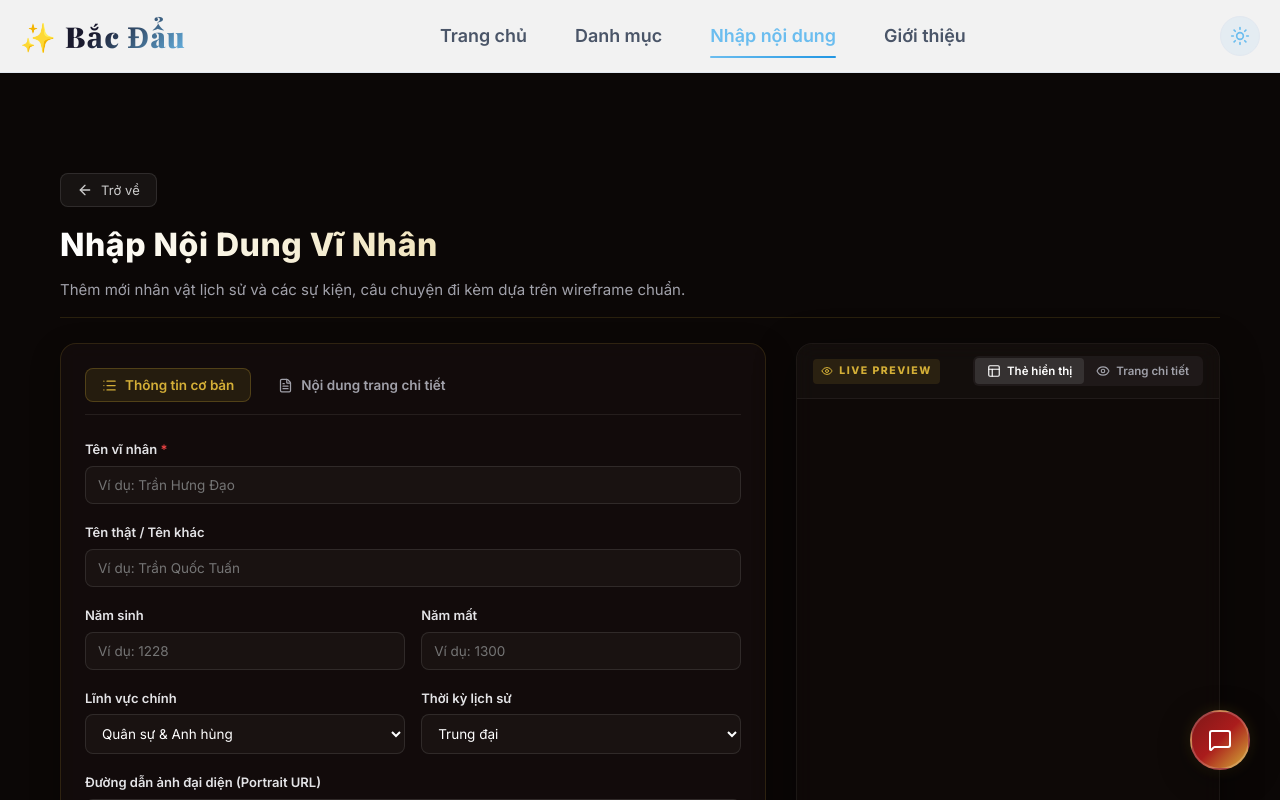
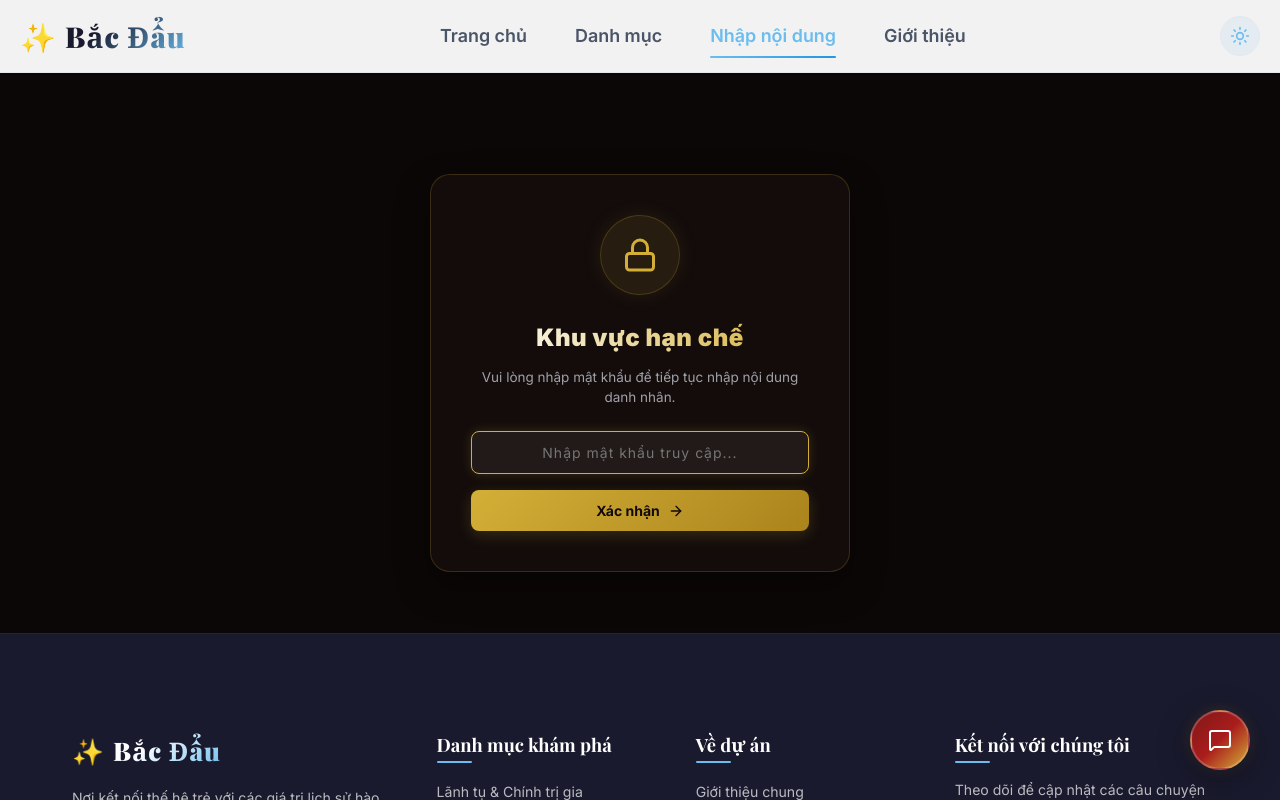
Before and after one commit to se343r/DNBD, a React (Vite) app in the folder frontend/: page /nhap-noi-dung in a window 1280 px wide. Shown: the top 800 px of the page. Built offline with nearby package versions, Linux system fonts and the light colour scheme; a web font is replaced by a local one.

Commit message:
feat: add password protection to import page

```diff
--- a/frontend/src/pages/ImportContentPage.css
+++ b/frontend/src/pages/ImportContentPage.css
@@ -662,3 +662,104 @@
     font-size: 26px;
   }
 }
+
+/* ==========================================================================
+   PASSWORD GATE (Access Protection)
+   ========================================================================== */
+
+.password-gate-card {
+  background: rgba(26, 17, 16, 0.6);
+  backdrop-filter: blur(16px);
+  border: 1px solid rgba(212, 175, 55, 0.2);
+  border-radius: 20px;
+  padding: 40px;
+  max-width: 420px;
+  width: 100%;
+  text-align: center;
+  box-shadow: 0 15px 35px rgba(0, 0, 0, 0.4);
+}
+
+.password-gate-icon {
+  width: 80px;
+  height: 80px;
+  border-radius: 50%;
+  background: rgba(212, 175, 55, 0.1);
+  color: #d4af37;
+  display: flex;
+  justify-content: center;
+  align-items: center;
+  margin: 0 auto 24px auto;
+  box-shadow: 0 0 20px rgba(212, 175, 55, 0.1);
+  border: 1px solid rgba(212, 175, 55, 0.2);
+}
+
+.password-gate-title {
+  font-size: 24px;
+  font-weight: 850;
+  margin: 0 0 10px 0;
+  background: linear-gradient(90deg, #fff 0%, #d4af37 100%);
+  -webkit-background-clip: text;
+  -webkit-text-fill-color: transparent;
+  letter-spacing: 0.5px;
+}
+
+.password-gate-subtitle {
+  font-size: 13.5px;
+  color: #a1a1aa;
+  margin: 0 0 24px 0;
+  line-height: 1.5;
+}
+
+.password-gate-form {
+  display: flex;
+  flex-direction: column;
+  gap: 16px;
+}
+
+.password-gate-input {
+  background: rgba(255, 255, 255, 0.03) !important;
+  border: 1px solid rgba(255, 255, 255, 0.1) !important;
+  border-radius: 8px !important;
+  padding: 12px 14px !important;
+  color: #fff !important;
+  font-size: 14px !important;
+  transition: all 0.3s ease !important;
+  text-align: center;
+  letter-spacing: 1px;
+}
+
+.password-gate-input:focus {
+  outline: none;
+  border-color: #d4af37 !important;
+  background: rgba(255, 255, 255, 0.06) !important;
+  box-shadow: 0 0 12px rgba(212, 175, 55, 0.2) !important;
+}
+
+.password-gate-error {
+  color: #ef4444;
+  font-size: 12.5px;
+  margin: -8px 0 0 0;
+  text-align: left;
+}
+
+.password-gate-btn {
+  background: linear-gradient(135deg, #d4af37 0%, #aa841c 100%);
+  color: #120a08;
+  border: none;
+  border-radius: 8px;
+  padding: 12px;
+  font-size: 14px;
+  font-weight: 700;
+  display: flex;
+  justify-content: center;
+  align-items: center;
+  gap: 8px;
+  cursor: pointer;
+  box-shadow: 0 4px 15px rgba(212, 175, 55, 0.2);
+  transition: all 0.3s ease;
+}
+
+.password-gate-btn:hover {
+  transform: translateY(-2px);
+  box-shadow: 0 6px 20px rgba(212, 175, 55, 0.3);
+}
--- a/frontend/src/pages/ImportContentPage.jsx
+++ b/frontend/src/pages/ImportContentPage.jsx
@@ -1,6 +1,6 @@
 import React, { useState } from 'react';
 import { useNavigate } from 'react-router-dom';
-import { ArrowLeft, Save, Sparkles, Layout, Eye, CheckCircle, AlertCircle, Plus, X, List, Image, FileText } from 'lucide-react';
+import { ArrowLeft, Save, Sparkles, Layout, Eye, CheckCircle, AlertCircle, Plus, X, List, Image, FileText, Lock, ArrowRight } from 'lucide-react';
 import Header from '../components/Header/Header';
 import Footer from '../components/Footer/Footer';
 import './ImportContentPage.css';
@@ -18,6 +18,24 @@ const ERAS = ['Cổ đại', 'Trung đại', 'Cận đại', 'Hiện đại'];
 
 export default function ImportContentPage() {
   const navigate = useNavigate();
+
+  // Password security states
+  const [password, setPassword] = useState('');
+  const [isAuthorized, setIsAuthorized] = useState(() => {
+    return sessionStorage.getItem('dnbd_import_authorized') === 'true';
+  });
+  const [passError, setPassError] = useState('');
+
+  const handlePasswordSubmit = (e) => {
+    e.preventDefault();
+    if (password === '633435') {
+      setIsAuthorized(true);
+      sessionStorage.setItem('dnbd_import_authorized', 'true');
+      setPassError('');
+    } else {
+      setPassError('Mật khẩu không chính xác. Vui lòng thử lại!');
+    }
+  };
 
   // Core Form states
   const [name, setName] = useState('');
@@ -197,6 +215,44 @@ export default function ImportContentPage() {
   ];
   const [currentRelatedPreview, setCurrentRelatedPreview] = useState(0);
   const activeRelatedPreview = finalRelated[currentRelatedPreview % finalRelated.length] || finalRelated[0];
+
+  if (!isAuthorized) {
+    return (
+      <div className="import-page" id="import-page">
+        <Header />
+        <main className="import-page__main" style={{ display: 'flex', alignItems: 'center', justifyContent: 'center', minHeight: '70vh' }}>
+          <div className="password-gate-card animate-fadeIn">
+            <div className="password-gate-icon">
+              <Lock size={36} />
+            </div>
+            <h2 className="password-gate-title">Khu vực hạn chế</h2>
+            <p className="password-gate-subtitle">Vui lòng nhập mật khẩu để tiếp tục nhập nội dung danh nhân.</p>
+
+            <form onSubmit={handlePasswordSubmit} className="password-gate-form">
+              <div className="form-group">
+                <input
+                  type="password"
+                  placeholder="Nhập mật khẩu truy cập..."
+                  value={password}
+                  onChange={(e) => setPassword(e.target.value)}
+                  className="password-gate-input"
+                  id="password-input-field"
+                  autoFocus
+                />
+              </div>
+              {passError && <p className="password-gate-error">{passError}</p>}
+
+              <button type="submit" className="password-gate-btn" id="password-submit-btn">
+                <span>Xác nhận</span>
+                <ArrowRight size={16} />
+              </button>
+            </form>
+          </div>
+        </main>
+        <Footer />
+      </div>
+    );
+  }
 
   return (
     <div className="import-page" id="import-page">
```
